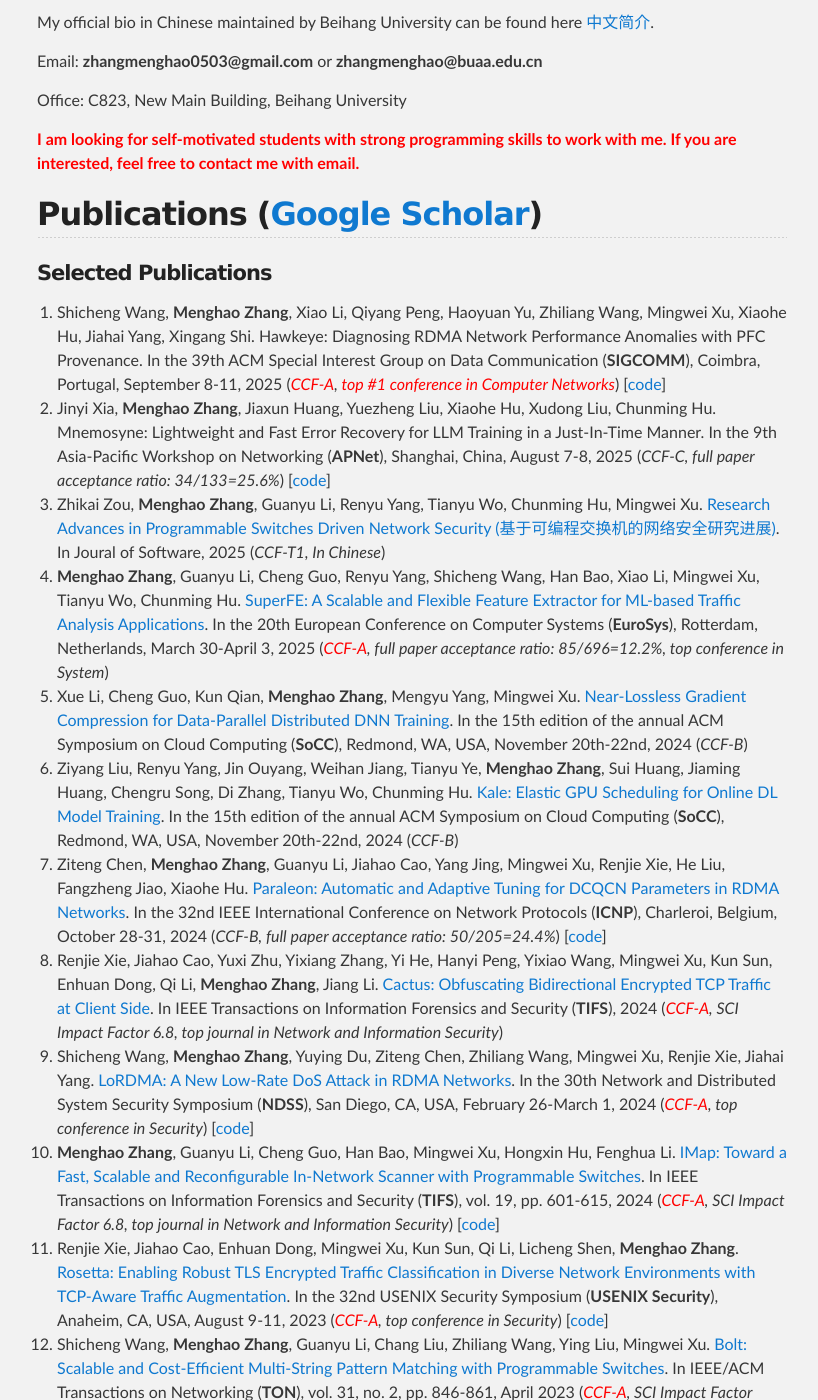
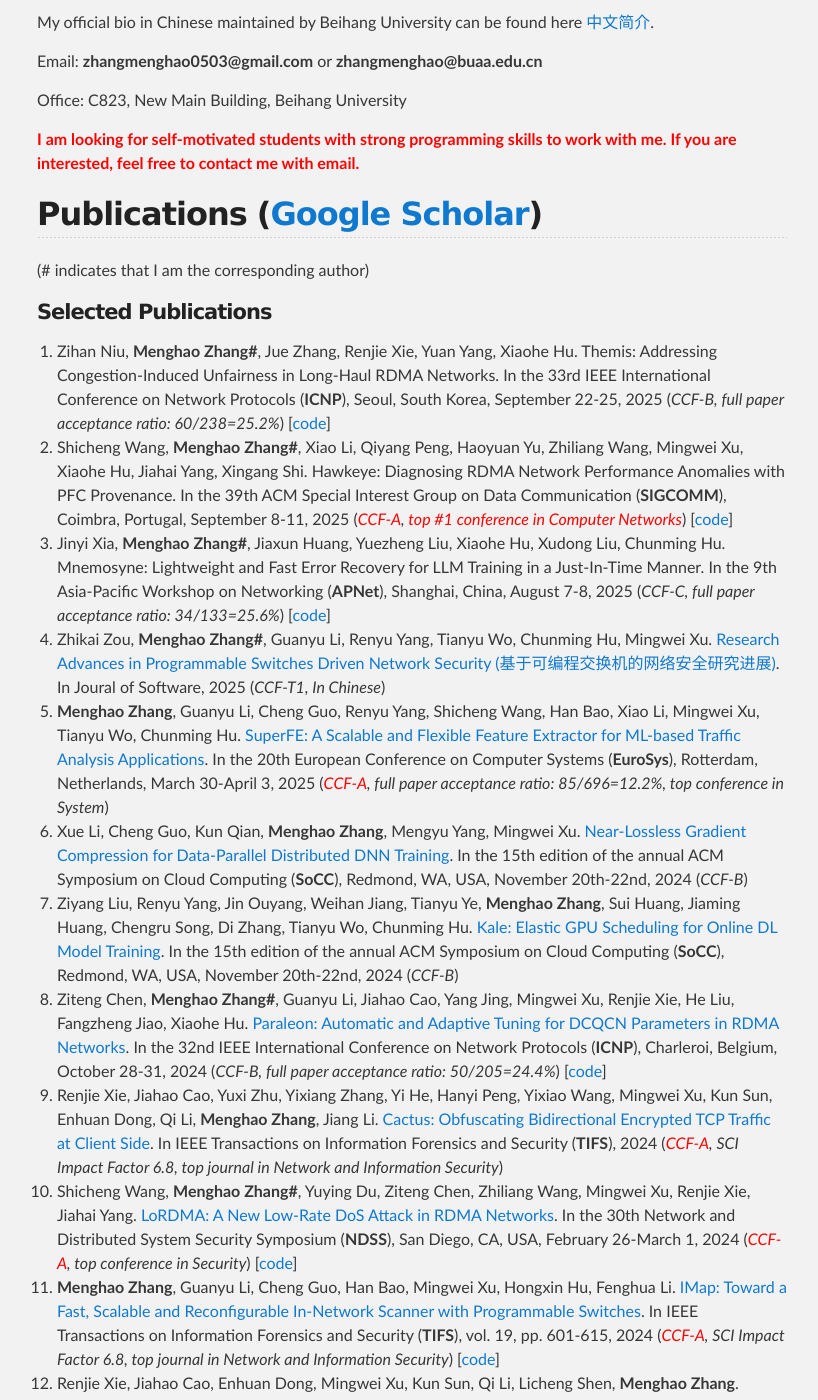
Before and after one commit to zhangmenghao/zhangmenghao.github.io, a Jekyll site: the page built from index.md, in a window 1280 px wide and 1400 px high, scrolled down 938 px. Shown: the whole window, without its empty margins (228-1046 px from the left). Built offline with Jekyll 4.4.1, drawn with Linux system fonts in a browser that asks for light colours; some of the changed text lies outside the part shown.

Commit message:
Update pub

```diff
--- a/index.md
+++ b/index.md
@@ -31,15 +31,18 @@
 
 
 ## Publications ([Google Scholar](https://scholar.google.com/citations?user=fv-p85gAAAAJ&hl=zh-CN))
-<!-- (# indicates that I am the corresponding author) -->
+(# indicates that I am the corresponding author)
 #### Selected Publications
-23. Shicheng Wang, __Menghao Zhang__, Xiao Li, Qiyang Peng, Haoyuan Yu, Zhiliang Wang, Mingwei Xu, Xiaohe Hu, Jiahai Yang, Xingang Shi.
+24. Zihan Niu, __Menghao Zhang#__, Jue Zhang, Renjie Xie, Yuan Yang, Xiaohe Hu.
+Themis: Addressing Congestion-Induced Unfairness in Long-Haul RDMA Networks.
+In the 33rd IEEE International Conference on Network Protocols (**ICNP**), Seoul, South Korea, September 22-25, 2025 (*CCF-B, full paper acceptance ratio: 60/238=25.2%*) [[code](https://github.com/Networked-System-and-Security-Group/Themis)]
+23. Shicheng Wang, __Menghao Zhang#__, Xiao Li, Qiyang Peng, Haoyuan Yu, Zhiliang Wang, Mingwei Xu, Xiaohe Hu, Jiahai Yang, Xingang Shi.
 Hawkeye: Diagnosing RDMA Network Performance Anomalies with PFC Provenance.
 In the 39th ACM Special Interest Group on Data Communication (**SIGCOMM**), Coimbra, Portugal, September 8-11, 2025 (*<font color='red'>CCF-A</font>, <font color='red'>top #1 conference in Computer Networks</font>*) [[code](https://github.com/wangshicheng1225/Hawkeye)]
-22. Jinyi Xia, __Menghao Zhang__, Jiaxun Huang, Yuezheng Liu, Xiaohe Hu, Xudong Liu, Chunming Hu.
+22. Jinyi Xia, __Menghao Zhang#__, Jiaxun Huang, Yuezheng Liu, Xiaohe Hu, Xudong Liu, Chunming Hu.
 Mnemosyne: Lightweight and Fast Error Recovery for LLM Training in a Just-In-Time Manner.
 In the 9th Asia-Pacific Workshop on Networking (**APNet**), Shanghai, China, August 7-8, 2025 (*CCF-C, full paper acceptance ratio: 34/133=25.6%*) [[code](https://github.com/Networked-System-and-Security-Group/Mnemosyne)]
-21. Zhikai Zou, __Menghao Zhang__, Guanyu Li, Renyu Yang, Tianyu Wo, Chunming Hu, Mingwei Xu.
+21. Zhikai Zou, __Menghao Zhang#__, Guanyu Li, Renyu Yang, Tianyu Wo, Chunming Hu, Mingwei Xu.
 [Research Advances in Programmable Switches Driven Network Security (基于可编程交换机的网络安全研究进展)](./papers/基于可编程交换机的网络安全研究进展.pdf).
 In Joural of Software, 2025 (*CCF-T1, In Chinese*)
 20. __Menghao Zhang__, Guanyu Li, Cheng Guo, Renyu Yang, Shicheng Wang, Han Bao, Xiao Li, Mingwei Xu, Tianyu Wo, Chunming Hu.
@@ -51,13 +54,13 @@
 18. Ziyang Liu, Renyu Yang, Jin Ouyang, Weihan Jiang, Tianyu Ye, __Menghao Zhang__, Sui Huang, Jiaming Huang, Chengru Song, Di Zhang, Tianyu Wo, Chunming Hu.
 [Kale: Elastic GPU Scheduling for Online DL Model Training](./papers/SoCC2024-Kale.pdf).
 In the 15th edition of the annual ACM Symposium on Cloud Computing (**SoCC**), Redmond, WA, USA, November 20th-22nd, 2024 (*CCF-B*)
-17. Ziteng Chen, __Menghao Zhang__, Guanyu Li, Jiahao Cao, Yang Jing, Mingwei Xu, Renjie Xie, He Liu, Fangzheng Jiao, Xiaohe Hu.
+17. Ziteng Chen, __Menghao Zhang#__, Guanyu Li, Jiahao Cao, Yang Jing, Mingwei Xu, Renjie Xie, He Liu, Fangzheng Jiao, Xiaohe Hu.
 [Paraleon: Automatic and Adaptive Tuning for DCQCN Parameters in RDMA Networks](./papers/ICNP2024-Paraleon.pdf).
 In the 32nd IEEE International Conference on Network Protocols (**ICNP**), Charleroi, Belgium, October 28-31, 2024 (*CCF-B, full paper acceptance ratio: 50/205=24.4%*) [[code](https://github.com/czt8888/Paraleon-ns3)]
 16. Renjie Xie, Jiahao Cao, Yuxi Zhu, Yixiang Zhang, Yi He, Hanyi Peng, Yixiao Wang, Mingwei Xu, Kun Sun, Enhuan Dong, Qi Li, __Menghao Zhang__, Jiang Li.
 [Cactus: Obfuscating Bidirectional Encrypted TCP Traffic at Client Side](./papers/TIFS2024-Cactus.pdf).
 In IEEE Transactions on Information Forensics and Security (**TIFS**), 2024 (*<font color='red'>CCF-A</font>, SCI Impact Factor 6.8, top journal in Network and Information Security*)
-15. Shicheng Wang, __Menghao Zhang__, Yuying Du, Ziteng Chen, Zhiliang Wang, Mingwei Xu, Renjie Xie, Jiahai Yang.
+15. Shicheng Wang, __Menghao Zhang#__, Yuying Du, Ziteng Chen, Zhiliang Wang, Mingwei Xu, Renjie Xie, Jiahai Yang.
 [LoRDMA: A New Low-Rate DoS Attack in RDMA Networks](./papers/NDSS2024-LoRDMA.pdf).
 In the 30th Network and Distributed System Security Symposium (**NDSS**), San Diego, CA, USA, February 26-March 1, 2024 (*<font color='red'>CCF-A</font>, top conference in Security*) [[code](https://github.com/wangshicheng1225/LoRDMA)]
 14. __Menghao Zhang__, Guanyu Li, Cheng Guo, Han Bao, Mingwei Xu, Hongxin Hu, Fenghua Li.
@@ -66,7 +69,7 @@
 13. Renjie Xie, Jiahao Cao, Enhuan Dong, Mingwei Xu, Kun Sun, Qi Li, Licheng Shen, __Menghao Zhang__.
 [Rosetta: Enabling Robust TLS Encrypted Traffic Classification in Diverse Network Environments with TCP-Aware Traffic Augmentation](./papers/Security23-Rosetta.pdf).
 In the 32nd USENIX Security Symposium (**USENIX Security**), Anaheim, CA, USA, August 9-11, 2023 (*<font color='red'>CCF-A</font>, top conference in Security*) [[code](https://github.com/sunskyXX/Rosetta)]
-12. Shicheng Wang, __Menghao Zhang__, Guanyu Li, Chang Liu, Zhiliang Wang, Ying Liu, Mingwei Xu.
+12. Shicheng Wang, __Menghao Zhang#__, Guanyu Li, Chang Liu, Zhiliang Wang, Ying Liu, Mingwei Xu.
 [Bolt: Scalable and Cost-Efficient Multi-String Pattern Matching with Programmable Switches](./papers/TON2023-Bolt.pdf).
 In IEEE/ACM Transactions on Networking (**TON**), vol. 31, no. 2, pp. 846-861, April 2023 (*<font color='red'>CCF-A</font>, SCI Impact Factor 3.315, top journal in Computer Networks*) [[code](https://github.com/wangshicheng1225/BOLT-v2)]
 11. __Menghao Zhang__, Guanyu Li, Xiao Kong, Chang Liu, Mingwei Xu, Guofei Gu, Jianping Wu.
@@ -75,16 +78,16 @@
 10. Yi Qiao, __Menghao Zhang__, Yu Zhou, Xiao Kong, Han Zhang, Mingwei Xu, Jun Bi, Jilong Wang.
 [NetEC: Accelerating Erasure Coding Reconstruction with In-Network Aggregation](./papers/TPDS2022-NetEC.pdf).
 In IEEE Transactions on Parallel and Distributed Systems (**TPDS**), vol. 33, no. 10, pp. 2571-2583, October 2022 (*<font color='red'>CCF-A</font>, SCI Impact Factor 2.687, top journal in High Performance Computing*) [[code](https://github.com/netec-2019/netec)]
-9. Guanyu Li, __Menghao Zhang__, Cheng Guo, Han Bao, Mingwei Xu, Hongxin Hu, Fenghua Li.
+9. Guanyu Li, __Menghao Zhang#__, Cheng Guo, Han Bao, Mingwei Xu, Hongxin Hu, Fenghua Li.
 [IMap: Fast and Scalable In-Network Scanning with Programmable Switches](./papers/NSDI2022-IMap.pdf).
 In the 19th USENIX Symposium on Networked Systems Design and Implementation (**NSDI**), Renton, WA, USA, April 4-6, 2022 (*<font color='red'>CCF-A</font>, full paper acceptance ratio: 50/298=16.8%, top conference in Networked System*) [[code](https://github.com/IMapScanner/IMap)]
-8. Guanyu Li, __Menghao Zhang__, Cheng Guo, Han Bao, Mingwei Xu, Hongxin Hu.
+8. Guanyu Li, __Menghao Zhang#__, Cheng Guo, Han Bao, Mingwei Xu, Hongxin Hu.
 [Switches are Scanners Too! A Fast and Scalable In-Network Scanner with Programmable Switches](./papers/HotNets2021-IMap.pdf).
 In the 20th ACM Workshop on Hot Topics in Networks (**HotNets**), Virtual Conference, November 10-12, 2021 (*CCF-C, full paper acceptance ratio: 31/101=30.7%*)
-7. Guanyu Li, __Menghao Zhang__, Shicheng Wang, Chang Liu, Mingwei Xu, Ang Chen, Hongxin Hu, Guofei Gu, Qi Li, Jianping Wu.
+7. Guanyu Li, __Menghao Zhang#__, Shicheng Wang, Chang Liu, Mingwei Xu, Ang Chen, Hongxin Hu, Guofei Gu, Qi Li, Jianping Wu.
 [Enabling Performant, Flexible and Cost-Efficient DDoS Defense with Programmable Switches](./papers/TON2021-Poseidon.pdf).
 In IEEE/ACM Transactions on Networking (**TON**), vol. 29, no. 4, pp. 1509-1526, August 2021 (*<font color='red'>CCF-A</font>, SCI Impact Factor 3.315, top journal in Computer Networks*)
-6. Shicheng Wang, __Menghao Zhang__, Guanyu Li, Chang Liu, Ying Liu, Xuya Jia, Mingwei Xu.
+6. Shicheng Wang, __Menghao Zhang#__, Guanyu Li, Chang Liu, Ying Liu, Xuya Jia, Mingwei Xu.
 [Making Multi-String Pattern Matching Scalable and Cost-Efficient with Programmable Switching ASICs](./papers/INFOCOM2021-Bolt.pdf).
 In the 40th IEEE International Conference on Computer Communications (**INFOCOM**), Virtual Conference, May 10-13, 2021 (*<font color='red'>CCF-A</font>, full paper acceptance ratio: 251/1266=19.7%, <font color='red'>Best Paper Award Nomination</font>, Top 13 out of 251 accepted papers*) [[code](https://github.com/wangshicheng1225/BOLT-v2)]
 5. __Menghao Zhang__, Guanyu Li, Lei Xu, Jiasong Bai, Mingwei Xu, Guofei Gu, Jianping Wu.
@@ -93,7 +96,7 @@
 4. __Menghao Zhang__, Guanyu Li, Shicheng Wang, Chang Liu, Ang Chen, Hongxin Hu, Guofei Gu, Qi Li, Mingwei Xu, Jianping Wu.
 [Poseidon: Mitigating Volumetric DDoS Attacks with Programmable Switches](./papers/NDSS2020-Poseidon.pdf).
 In the 27th Network and Distributed System Security Symposium (**NDSS**), San Diego, CA, USA, February 23-26, 2020 (*<font color='red'>CCF-A</font>, full paper acceptance ratio: 88/506=17.4%, top conference in Security*)
-3. Guanyu Li, __Menghao Zhang__, Chang Liu, Xiao Kong, Ang Chen, Guofei Gu, Haixin Duan.
+3. Guanyu Li, __Menghao Zhang#__, Chang Liu, Xiao Kong, Ang Chen, Guofei Gu, Haixin Duan.
 [NetHCF: Enabling Line-rate and Adaptive Spoofed IP Traffic Filtering](./papers/ICNP2019-NetHCF.pdf).
 In the 27th IEEE International Conference on Network Protocols (**ICNP**), Chicago, Illinois, USA, October 7-10, 2019 (*CCF-B, full paper acceptance ratio: 38/210=18.1%*) [[code](https://github.com/NetHCF/NetHCF/tree/ICNP19)]
 2. __Menghao Zhang__, Jun Bi, Kai Gao, Yi Qiao, Guanyu Li, Xiao Kong, Zhaogeng Li, Hongxin Hu.
@@ -104,16 +107,16 @@
 In the 21st International Symposium on Research in Attacks, Intrusions and Defenses (**RAID**), Heraklion, Crete, Greece, September 10-12, 2018 (*CCF-B, full paper acceptance ratio: 32/145=22.1%*)
 
 #### Others
-21. Yuanxuan Chen, __Menghao Zhang__, Xiheng Li, Fangzheng Jiao, Chunming Hu.
+21. Yuanxuan Chen, __Menghao Zhang#__, Xiheng Li, Fangzheng Jiao, Chunming Hu.
 Vedrfolnir: RDMA Network Performance Anomalies Diagnosis in Collective Communications.
 In **SIGCOMM** Posters and Demos, Coimbra, Portugal, September 8-11, 2025
-20. Qiyang Peng, __Menghao Zhang__, Feiyang Wang, Guanyu Li, Chunming Hu.
+20. Qiyang Peng, __Menghao Zhang#__, Feiyang Wang, Guanyu Li, Chunming Hu.
 Astraea: Enforcing DPU Performance Isolation in Public Clouds.
 In **SIGCOMM** Posters and Demos, Coimbra, Portugal, September 8-11, 2025
-19. Yuyan Zhao, __Menghao Zhang__, Tianyu Wo, Renyu Yang, Chunming Hu.
+19. Yuyan Zhao, __Menghao Zhang#__, Tianyu Wo, Renyu Yang, Chunming Hu.
 [BTDefense: A Priority-Aware Adaptive Strategy Against the Block Table Overflow Attack in vLLM](./papers/SOSP2024-Poster-BTDefense.pdf).
 In **SOSP** Poster, Hilton Austin, Texas, USA, November 4–6, 2024
-18. Rixin Liu, __Menghao Zhang__, Zihan Niu, Zili Meng, Xiaohe Hu.
+18. Rixin Liu, __Menghao Zhang#__, Zihan Niu, Zili Meng, Xiaohe Hu.
 [Themis: Efficiently Mitigating Congestion-Induced Fairness Disparities in Long-Haul RDMA Networks](./papers/SOSP2024-Poster-Themis.pdf).
 In **SOSP** Poster, Hilton Austin, Texas, USA, November 4–6, 2024
 17. Xinhao Deng, Mingwei Xu, Qi Li, Weijie Wu, Yuan Yang, __Menghao Zhang__, Yu Zhou, Jianping Wu.
@@ -141,7 +144,7 @@
 Analysis of online college teaching data before and after the COVID-19 epidemic (COVID-19疫情前后高校在线教学数据分析).
 <!-- COVID-19疫情前后高校在线教学数据分析 (./papers/COVID_19疫情前后高校在线教学数据分析.pdf)-->
 In Journal of Tsinghua University (Science and Technology), September 23, 2020 (*In Chinese*)
-9. Jiasong Bai, __Menghao Zhang__, Guanyu Li, Chang Liu, Mingwei Xu, Hongxin Hu.
+9. Jiasong Bai, __Menghao Zhang#__, Guanyu Li, Chang Liu, Mingwei Xu, Hongxin Hu.
 [FastFE: Accelerating ML-based Traffic Analysis with Programmable Switches](./papers/SPIN2020-FastFE.pdf).
 In the 1st Workshop on Secure Programmable Network Infrastructure (**SPIN**), co-located with SIGCOMM 2020, New York, USA, August 10, 2020
 8. Yi Qiao, Xiao Kong, __Menghao Zhang__, Yu Zhou, Mingwei Xu, Jun Bi.
```
